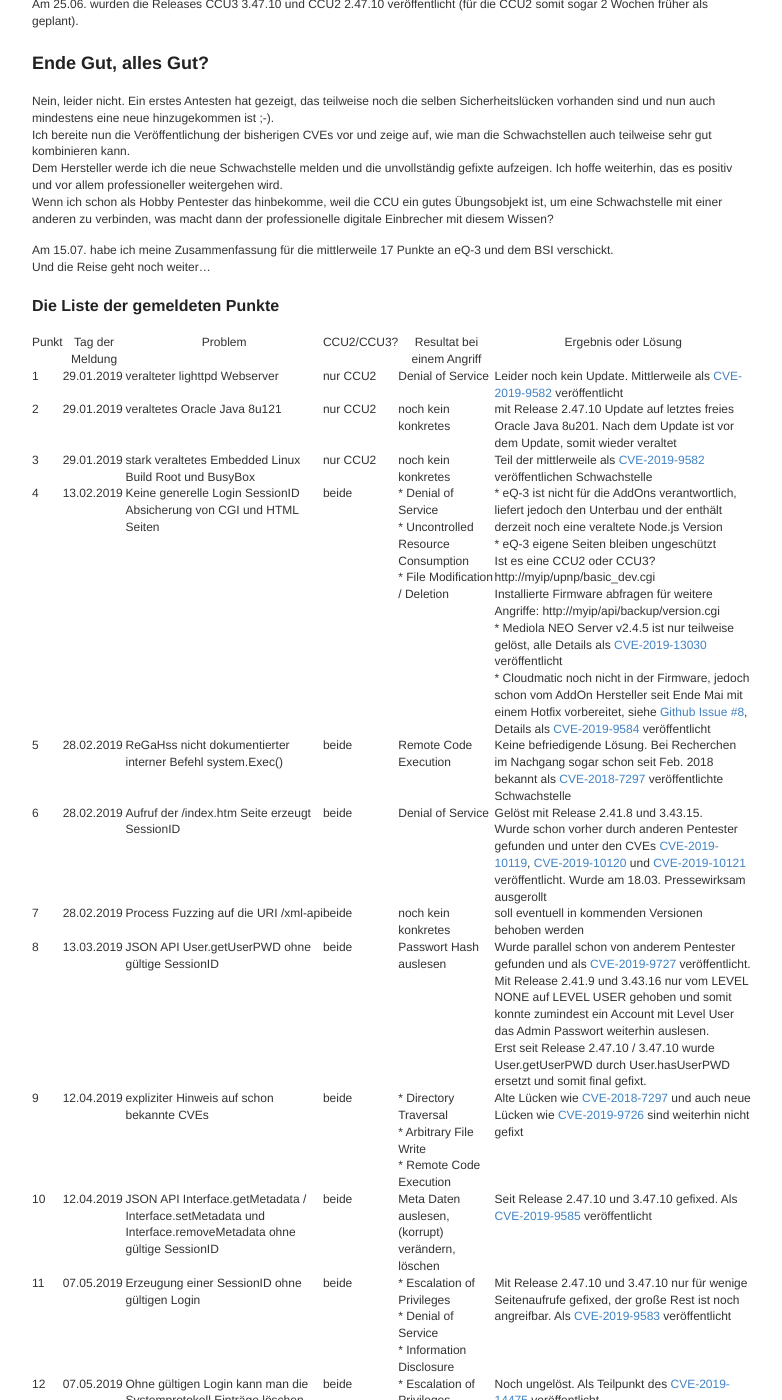
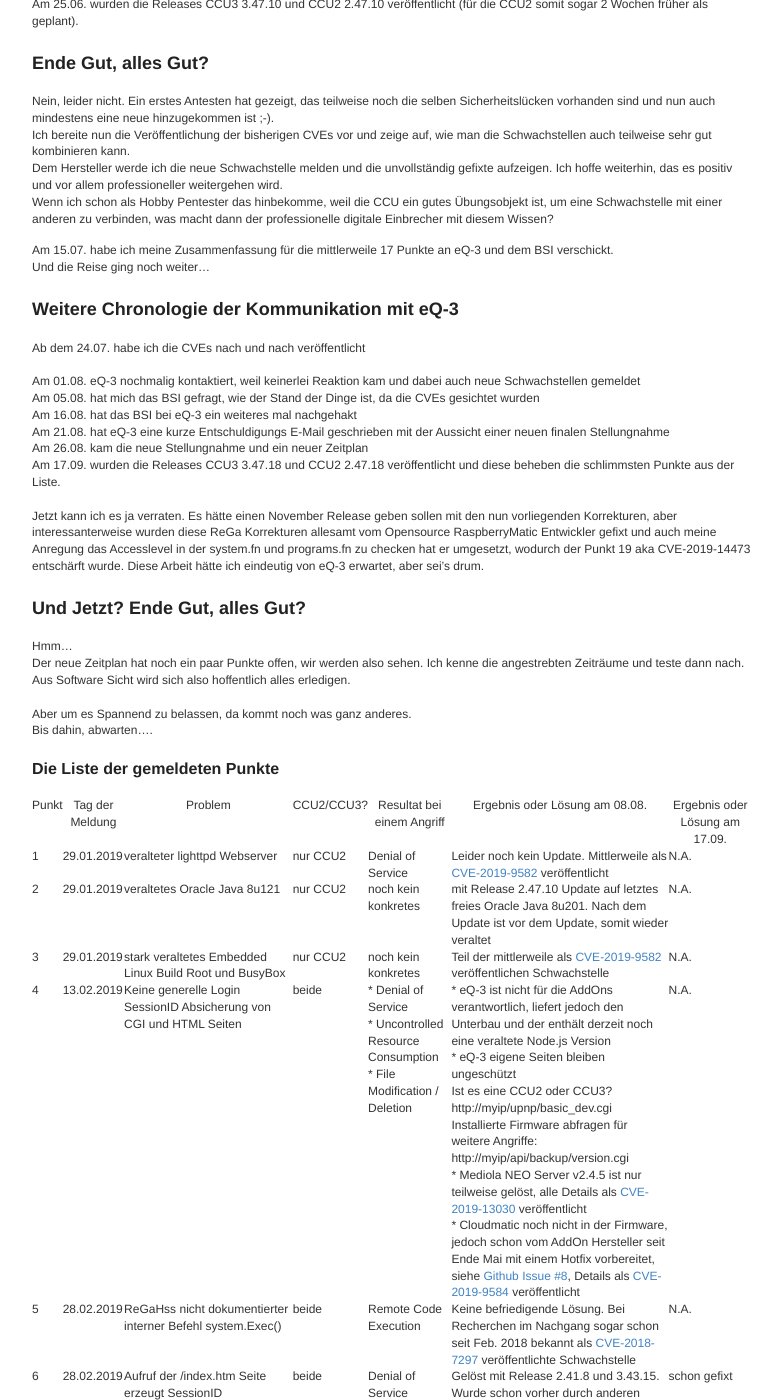
Before and after one commit to psytester/psytester.github.io, a Jekyll site: the page built from _posts/hacking_and_pentests/2019-07-09-eQ-3_Sicherheitsbewusstsein_zur_Homematic_CCU.md, in a window 1280 px wide and 1400 px high, scrolled down 768 px. Shown: the whole window, without its empty margins (248-1030 px from the left). Built offline with Jekyll 4.4.1, drawn with Linux system fonts in a browser that asks for light colours; some of the changed text lies outside the part shown.

Commit message:
Update 2019-07-09-eQ-3_Sicherheitsbewusstsein_zur_Homematic_CCU.md

```diff
--- a/_posts/hacking_and_pentests/2019-07-09-eQ-3_Sicherheitsbewusstsein_zur_Homematic_CCU.md
+++ b/_posts/hacking_and_pentests/2019-07-09-eQ-3_Sicherheitsbewusstsein_zur_Homematic_CCU.md
@@ -39,31 +39,54 @@
 Wenn ich schon als Hobby Pentester das hinbekomme, weil die CCU ein gutes Übungsobjekt ist, um eine Schwachstelle mit einer anderen zu verbinden, was macht dann der professionelle digitale Einbrecher mit diesem Wissen?<br>
 
 Am 15.07. habe ich meine Zusammenfassung für die mittlerweile 17 Punkte an eQ-3 und dem BSI verschickt.<br>
-Und die Reise geht noch weiter...
+Und die Reise ging noch weiter...
+
+# Weitere Chronologie der Kommunikation mit eQ-3
+Ab dem 24.07. habe ich die CVEs nach und nach veröffentlicht<br>
+<br>
+Am 01.08. eQ-3 nochmalig kontaktiert, weil keinerlei Reaktion kam und dabei auch neue Schwachstellen gemeldet<br>
+Am 05.08. hat mich das BSI gefragt, wie der Stand der Dinge ist, da die CVEs gesichtet wurden<br>
+Am 16.08. hat das BSI bei eQ-3 ein weiteres mal nachgehakt<br>
+Am 21.08. hat eQ-3 eine kurze Entschuldigungs E-Mail geschrieben mit der Aussicht einer neuen finalen Stellungnahme<br>
+Am 26.08. kam die neue Stellungnahme und ein neuer Zeitplan<br>
+Am 17.09. wurden die Releases CCU3 3.47.18 und CCU2 2.47.18 veröffentlicht und diese beheben die schlimmsten Punkte aus der Liste.<br>
+<br>
+Jetzt kann ich es ja verraten. Es hätte einen November Release geben sollen mit den nun vorliegenden Korrekturen, aber interessanterweise wurden diese ReGa Korrekturen allesamt vom Opensource RaspberryMatic Entwickler gefixt und auch meine Anregung das Accesslevel in der system.fn und programs.fn zu checken hat er umgesetzt, wodurch der Punkt 19 aka CVE-2019-14473 entschärft wurde.
+Diese Arbeit hätte ich eindeutig von eQ-3 erwartet, aber sei's drum.
+
+# Und Jetzt? Ende Gut, alles Gut?
+
+Hmm...<br>
+Der neue Zeitplan hat noch ein paar Punkte offen, wir werden also sehen. Ich kenne die angestrebten Zeiträume und teste dann nach.<br>
+Aus Software Sicht wird sich also hoffentlich alles erledigen.<br>
+<br>
+Aber um es Spannend zu belassen, da kommt noch was ganz anderes.<br>
+Bis dahin, abwarten....<br>
 
 ## Die Liste der gemeldeten Punkte
 
-Punkt|Tag der Meldung| Problem | CCU2/CCU3? | Resultat bei einem Angriff | Ergebnis oder Lösung
----|---|---|---|---|---
-1|29.01.2019  |veralteter lighttpd Webserver | nur CCU2 | Denial of Service | Leider noch kein Update. Mittlerweile als [CVE-2019-9582](https://psytester.github.io/CVE-2019-9582/) veröffentlicht
-2|29.01.2019 |veraltetes Oracle Java 8u121 | nur CCU2 | noch kein konkretes | mit Release 2.47.10 Update auf letztes freies Oracle Java 8u201. Nach dem Update ist vor dem Update, somit wieder veraltet
-3|29.01.2019 | stark veraltetes Embedded Linux Build Root und BusyBox | nur CCU2 | noch kein konkretes | Teil der mittlerweile als [CVE-2019-9582](https://psytester.github.io/CVE-2019-9582/) veröffentlichen Schwachstelle
-4|13.02.2019| Keine generelle Login SessionID Absicherung von CGI und HTML Seiten | beide | * Denial of Service<br>* Uncontrolled Resource Consumption<br>* File Modification / Deletion | * eQ-3 ist nicht für die AddOns verantwortlich, liefert jedoch den Unterbau und der enthält derzeit noch eine veraltete Node.js Version<br>* eQ-3 eigene Seiten bleiben ungeschützt<br>Ist es eine CCU2 oder CCU3? http://myip/upnp/basic_dev.cgi<br>Installierte Firmware abfragen für weitere Angriffe: http://myip/api/backup/version.cgi<br>* Mediola NEO Server v2.4.5 ist nur teilweise gelöst, alle Details als [CVE-2019-13030](https://psytester.github.io/CVE-2019-13030/) veröffentlicht<br>* Cloudmatic noch nicht in der Firmware, jedoch schon vom AddOn Hersteller seit Ende Mai mit einem Hotfix vorbereitet, siehe [Github Issue #8](https://github.com/EasySmartHome/CloudMatic-CCUAddon/issues/8), Details als [CVE-2019-9584](https://psytester.github.io/CVE-2019-9584/) veröffentlicht
-5|28.02.2019 | ReGaHss nicht dokumentierter interner Befehl system.Exec() | beide | Remote Code Execution | Keine befriedigende Lösung. Bei Recherchen im Nachgang sogar schon seit Feb. 2018 bekannt als [CVE-2018-7297](https://atomic111.github.io/article/homematic-ccu2-remote-code-execution) veröffentlichte Schwachstelle
-6|28.02.2019 | Aufruf der /index.htm Seite erzeugt SessionID | beide | Denial of Service | Gelöst mit Release 2.41.8 und 3.43.15.<br>Wurde schon vorher durch anderen Pentester gefunden und unter den CVEs [CVE-2019-10119](https://cve.mitre.org/cgi-bin/cvename.cgi?name=CVE-2019-10119), [CVE-2019-10120](https://cve.mitre.org/cgi-bin/cvename.cgi?name=CVE-2019-10120) und [CVE-2019-10121](https://cve.mitre.org/cgi-bin/cvename.cgi?name=CVE-2019-10121) veröffentlicht. Wurde am 18.03. Pressewirksam ausgerollt
-7|28.02.2019 | Process Fuzzing auf die URI /xml-api | beide | noch kein konkretes | soll eventuell in kommenden Versionen behoben werden
-8|13.03.2019 | JSON API User.getUserPWD ohne gültige SessionID | beide | Passwort Hash auslesen | Wurde parallel schon von anderem Pentester gefunden und als [CVE-2019-9727](https://cve.mitre.org/cgi-bin/cvename.cgi?name=CVE-2019-9727) veröffentlicht.<br>Mit Release 2.41.9 und 3.43.16 nur vom LEVEL NONE auf LEVEL USER gehoben und somit konnte zumindest ein Account mit Level User das Admin Passwort weiterhin auslesen.<bR>Erst seit Release 2.47.10 / 3.47.10 wurde User.getUserPWD durch User.hasUserPWD ersetzt und somit final gefixt.
-9|12.04.2019 | expliziter Hinweis auf schon bekannte CVEs | beide | * Directory Traversal<br>* Arbitrary File Write<br>* Remote Code Execution | Alte Lücken wie [CVE-2018-7297](https://www.cvedetails.com/cve/CVE-2018-7297/) und auch neue Lücken wie [CVE-2019-9726](https://www.cvedetails.com/cve/CVE-2019-9726/) sind weiterhin nicht gefixt
-10|12.04.2019 | JSON API Interface.getMetadata / Interface.setMetadata und Interface.removeMetadata ohne gültige SessionID | beide | Meta Daten auslesen, (korrupt) verändern, löschen | Seit Release 2.47.10 und 3.47.10 gefixed. Als [CVE-2019-9585](https://psytester.github.io/CVE-2019-9585/) veröffentlicht
-11|07.05.2019 | Erzeugung einer SessionID ohne gültigen Login | beide | * Escalation of Privileges<br>* Denial of Service<br>* Information Disclosure  | Mit Release 2.47.10 und 3.47.10 nur für wenige Seitenaufrufe gefixed, der große Rest ist noch angreifbar. Als [CVE-2019-9583](https://psytester.github.io/CVE-2019-9583/) veröffentlicht
-12|07.05.2019 | Ohne gültigen Login kann man die Systemprotokoll Einträge löschen | beide | * Escalation of Privileges | Noch ungelöst. Als Teilpunkt des [CVE-2019-14475](https://psytester.github.io/CVE-2019-14475/) veröffentlicht
-13|07.05.2019 | Ohne gültigen Login kann man die Servicemeldungen lesen | beide | * Escalation of Privileges | Noch ungelöst. Als Teilpunkt des [CVE-2019-14475](https://psytester.github.io/CVE-2019-14475/) veröffentlicht
-14|07.05.2019 | Ohne gültigen Login kann man User teilweise einrichten | beide | * Escalation of Privileges | Noch ungelöst. Als Teilpunkt des [CVE-2019-14475](https://psytester.github.io/CVE-2019-14475/) veröffentlicht
-15|08.05.2019 | Prozess Fuzzing im ReGaHss Process für Call() ExecEnum() Methoden | beide | noch kein konkretes | zumindest im Logfile entstehen Einträge wegen fehlerhafter Aufrufe
-16|08.05.2019 | ReGaHss Prozess Absturz bei einem POST Request mit einem leeren Call("") | nur CCU3 | Denial of Service | Noch ungelöst. Als [CVE-2019-14474](https://psytester.github.io/CVE-2019-14474/) veröffentlicht
-17|15.07.2019 | Keine Session Invalidierung/Löschung beim Abmleden im Release 2.47.10/12 und 3.47.10 | beide | mit CVE-2019-9726 die SessionID auslesen und WebUI betreten | Ich habe keine Lust dafür einen CVE zu erstellen, zumal die Lücke mit dem Release 2.47.15 und 3.47.15 sogar schon wieder gefixt wurde
-18|01.08.2019 | Ohne gültigen Login kann man interne HM Scripte/Programme deaktivieren, manipulieren und löschen | beide | * Escalation of Privileges | Noch ungelöst. Als Teilpunkt des [CVE-2019-14475](https://psytester.github.io/CVE-2019-14475/) veröffentlicht
-19|01.08.2019 | Das Rechte Konzept der CCU besitzt keine echte Mandantenfähigkeit. Ein Gast und User Account kann viele Admin Operationen durchführen | beide | mit CVE-2019-9726 die SessionID auslesen und WebUI betreten | Noch ungelöst. Als [CVE-2019-14473](https://psytester.github.io/CVE-2019-14473/) veröffentlicht
+Punkt|Tag der Meldung| Problem | CCU2/CCU3? | Resultat bei einem Angriff | Ergebnis oder Lösung am 08.08. | Ergebnis oder Lösung am 17.09.
+---|---|---|---|---|---|---
+1|29.01.2019  |veralteter lighttpd Webserver | nur CCU2 | Denial of Service | Leider noch kein Update. Mittlerweile als [CVE-2019-9582](https://psytester.github.io/CVE-2019-9582/) veröffentlicht | N.A.
+2|29.01.2019 |veraltetes Oracle Java 8u121 | nur CCU2 | noch kein konkretes | mit Release 2.47.10 Update auf letztes freies Oracle Java 8u201. Nach dem Update ist vor dem Update, somit wieder veraltet | N.A.
+3|29.01.2019 | stark veraltetes Embedded Linux Build Root und BusyBox | nur CCU2 | noch kein konkretes | Teil der mittlerweile als [CVE-2019-9582](https://psytester.github.io/CVE-2019-9582/) veröffentlichen Schwachstelle | N.A.
+4|13.02.2019| Keine generelle Login SessionID Absicherung von CGI und HTML Seiten | beide | * Denial of Service<br>* Uncontrolled Resource Consumption<br>* File Modification / Deletion | * eQ-3 ist nicht für die AddOns verantwortlich, liefert jedoch den Unterbau und der enthält derzeit noch eine veraltete Node.js Version<br>* eQ-3 eigene Seiten bleiben ungeschützt<br>Ist es eine CCU2 oder CCU3? http://myip/upnp/basic_dev.cgi<br>Installierte Firmware abfragen für weitere Angriffe: http://myip/api/backup/version.cgi<br>* Mediola NEO Server v2.4.5 ist nur teilweise gelöst, alle Details als [CVE-2019-13030](https://psytester.github.io/CVE-2019-13030/) veröffentlicht<br>* Cloudmatic noch nicht in der Firmware, jedoch schon vom AddOn Hersteller seit Ende Mai mit einem Hotfix vorbereitet, siehe [Github Issue #8](https://github.com/EasySmartHome/CloudMatic-CCUAddon/issues/8), Details als [CVE-2019-9584](https://psytester.github.io/CVE-2019-9584/) veröffentlicht | N.A.
+5|28.02.2019 | ReGaHss nicht dokumentierter interner Befehl system.Exec() | beide | Remote Code Execution | Keine befriedigende Lösung. Bei Recherchen im Nachgang sogar schon seit Feb. 2018 bekannt als [CVE-2018-7297](https://atomic111.github.io/article/homematic-ccu2-remote-code-execution) veröffentlichte Schwachstelle | N.A.
+6|28.02.2019 | Aufruf der /index.htm Seite erzeugt SessionID | beide | Denial of Service | Gelöst mit Release 2.41.8 und 3.43.15.<br>Wurde schon vorher durch anderen Pentester gefunden und unter den CVEs [CVE-2019-10119](https://cve.mitre.org/cgi-bin/cvename.cgi?name=CVE-2019-10119), [CVE-2019-10120](https://cve.mitre.org/cgi-bin/cvename.cgi?name=CVE-2019-10120) und [CVE-2019-10121](https://cve.mitre.org/cgi-bin/cvename.cgi?name=CVE-2019-10121) veröffentlicht. Wurde am 18.03. Pressewirksam ausgerollt | schon gefixt
+7|28.02.2019 | Process Fuzzing auf die URI /xml-api | beide | noch kein konkretes | soll eventuell in kommenden Versionen behoben werden | N.A.
+8|13.03.2019 | JSON API User.getUserPWD ohne gültige SessionID | beide | Passwort Hash auslesen | Wurde parallel schon von anderem Pentester gefunden und als [CVE-2019-9727](https://cve.mitre.org/cgi-bin/cvename.cgi?name=CVE-2019-9727) veröffentlicht.<br>Mit Release 2.41.9 und 3.43.16 nur vom LEVEL NONE auf LEVEL USER gehoben und somit konnte zumindest ein Account mit Level User das Admin Passwort weiterhin auslesen.<br>Erst seit Release 2.47.10 / 3.47.10 wurde User.getUserPWD durch User.hasUserPWD ersetzt und somit final gefixt. | schon gefixt
+9|12.04.2019 | expliziter Hinweis auf schon bekannte CVEs | beide | * Directory Traversal<br>* Arbitrary File Write<br>* Remote Code Execution | Alte Lücken wie [CVE-2018-7297](https://www.cvedetails.com/cve/CVE-2018-7297/) und auch neue Lücken wie [CVE-2019-9726](https://www.cvedetails.com/cve/CVE-2019-9726/) sind weiterhin nicht gefixt | [CVE-2019-9726](https://www.cvedetails.com/cve/CVE-2019-9726/) ist mit 2.47.18 & 3.47.18 gefixt
+10|12.04.2019 | JSON API Interface.getMetadata / Interface.setMetadata und Interface.removeMetadata ohne gültige SessionID | beide | Meta Daten auslesen, (korrupt) verändern, löschen | Seit Release 2.47.10 und 3.47.10 gefixed. Als [CVE-2019-9585](https://psytester.github.io/CVE-2019-9585/) veröffentlicht | schon gefixt
+11|07.05.2019 | Erzeugung einer SessionID ohne gültigen Login | beide | * Escalation of Privileges<br>* Denial of Service<br>* Information Disclosure  | Mit Release 2.47.10 und 3.47.10 nur für wenige Seitenaufrufe gefixed, der große Rest ist noch angreifbar. Als [CVE-2019-9583](https://psytester.github.io/CVE-2019-9583/) veröffentlicht | mit 2.47.18 & 3.47.18 gefixt
+12|07.05.2019 | Ohne gültigen Login kann man die Systemprotokoll Einträge löschen | beide | * Escalation of Privileges | Noch ungelöst. Als Teilpunkt des [CVE-2019-14475](https://psytester.github.io/CVE-2019-14475/) veröffentlicht | mit 2.47.18 & 3.47.18 gefixt
+13|07.05.2019 | Ohne gültigen Login kann man die Servicemeldungen lesen | beide | * Escalation of Privileges | Noch ungelöst. Als Teilpunkt des [CVE-2019-14475](https://psytester.github.io/CVE-2019-14475/) veröffentlicht | mit 2.47.18 & 3.47.18 gefixt
+14|07.05.2019 | Ohne gültigen Login kann man User teilweise einrichten | beide | * Escalation of Privileges | Noch ungelöst. Als Teilpunkt des [CVE-2019-14475](https://psytester.github.io/CVE-2019-14475/) veröffentlicht | mit 2.47.18 & 3.47.18 gefixt
+15|08.05.2019 | Prozess Fuzzing im ReGaHss Process für Call() ExecEnum() Methoden | beide | noch kein konkretes | zumindest im Logfile entstehen Einträge wegen fehlerhafter Aufrufe | N.A.
+16|08.05.2019 | ReGaHss Prozess Absturz bei einem POST Request mit einem leeren Call("") | nur CCU3 | Denial of Service | Noch ungelöst. Als [CVE-2019-14474](https://psytester.github.io/CVE-2019-14474/) veröffentlicht | mit 2.47.18 & 3.47.18 gefixt
+17|15.07.2019 | Keine Session Invalidierung/Löschung beim Abmleden im Release 2.47.10/12 und 3.47.10 | beide | mit CVE-2019-9726 die SessionID auslesen und WebUI betreten | Ich habe keine Lust dafür einen CVE zu erstellen, zumal die Lücke mit dem Release 2.47.15 und 3.47.15 sogar schon wieder gefixt wurde | mit 2.47.18 & 3.47.18 gefixt
+18|01.08.2019 | Ohne gültigen Login kann man interne HM Scripte/Programme deaktivieren, manipulieren und löschen | beide | * Escalation of Privileges | Noch ungelöst. Als Teilpunkt des [CVE-2019-14475](https://psytester.github.io/CVE-2019-14475/) veröffentlicht | mit 2.47.18 & 3.47.18 gefixt
+19|01.08.2019 | Das Rechte Konzept der CCU besitzt keine echte Mandantenfähigkeit. Ein Gast und User Account kann viele Admin Operationen durchführen | beide | mit CVE-2019-9726 die SessionID auslesen und WebUI betreten | Noch ungelöst. Als [CVE-2019-14473](https://psytester.github.io/CVE-2019-14473/) veröffentlicht | mit 2.47.18 & 3.47.18 gefixt
+20|26.08.2019 | Neue Variante einer Remote Code Execution bei bestimmten HTTP POST Requests | beide | Remote Code Execution | ----- | Als [CVE-2019-16199](https://psytester.github.io/CVE-2019-16199/) veröffentlicht, gefixt mit 2.47.18 & 3.47.18
 
 
 # Disclaimer
```
